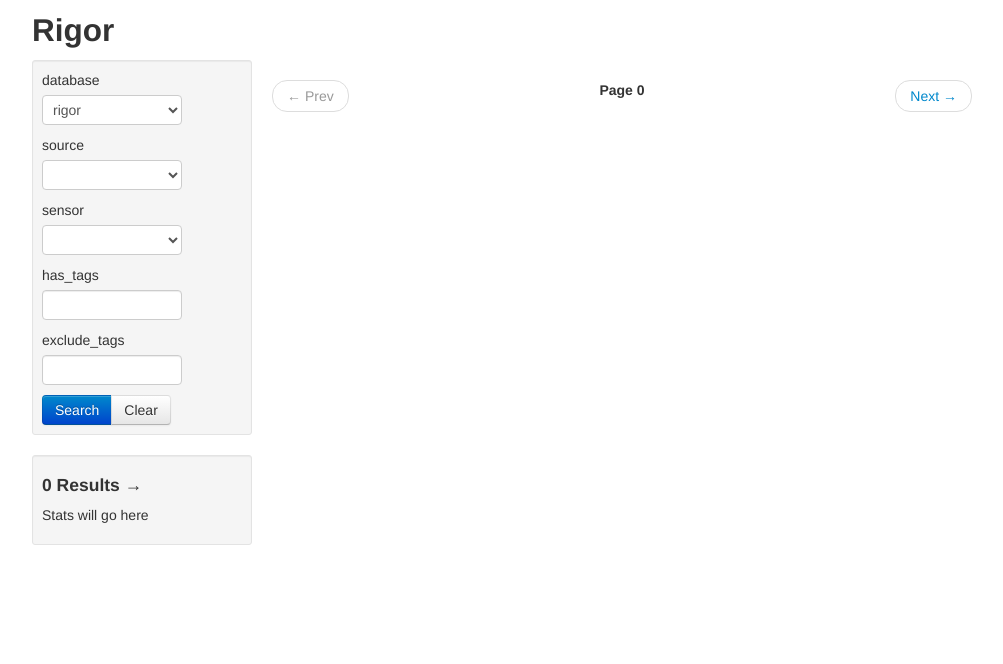
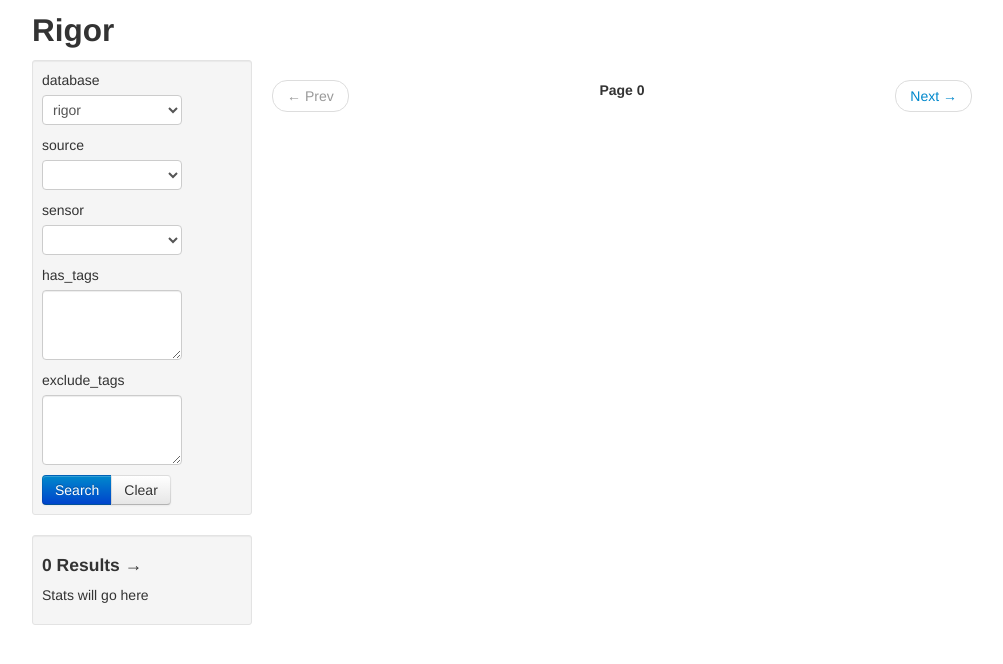
Before and after one commit to amazon-archives/rigor-webapp, a Flask app: template templates/browse.html in a window 1280 px wide. Shown: the top 664 px of the page, without its empty margins (138-1141 px from the left). Run offline with Flask 2, Linux system fonts and the light colour scheme; the template is opened without the code that fills it, so the values that code supplies are empty; some libraries are stand-ins or nearby versions.

Commit message:
Change input fields to textareas to allow word wrapping

```diff
--- a/templates/browse.html
+++ b/templates/browse.html
@@ -42,10 +42,11 @@
                     </select>
 
                     <label>has_tags</label>
-                    <input type="text" class="span2" ng-model="query.has_tags">
+                    <!--<input type="text" class="span2" ng-model="query.exclude_tags">-->
+                    <textarea rows=3 class="span2" ng-model="query.has_tags"></textarea>
 
                     <label>exclude_tags</label>
-                    <input type="text" class="span2" ng-model="query.exclude_tags">
+                    <textarea rows=3 class="span2" ng-model="query.excludet_tags"></textarea>
 
                     <div class="btn-group">
                         <button type="submit" class="btn btn-primary">Search</button>
```
